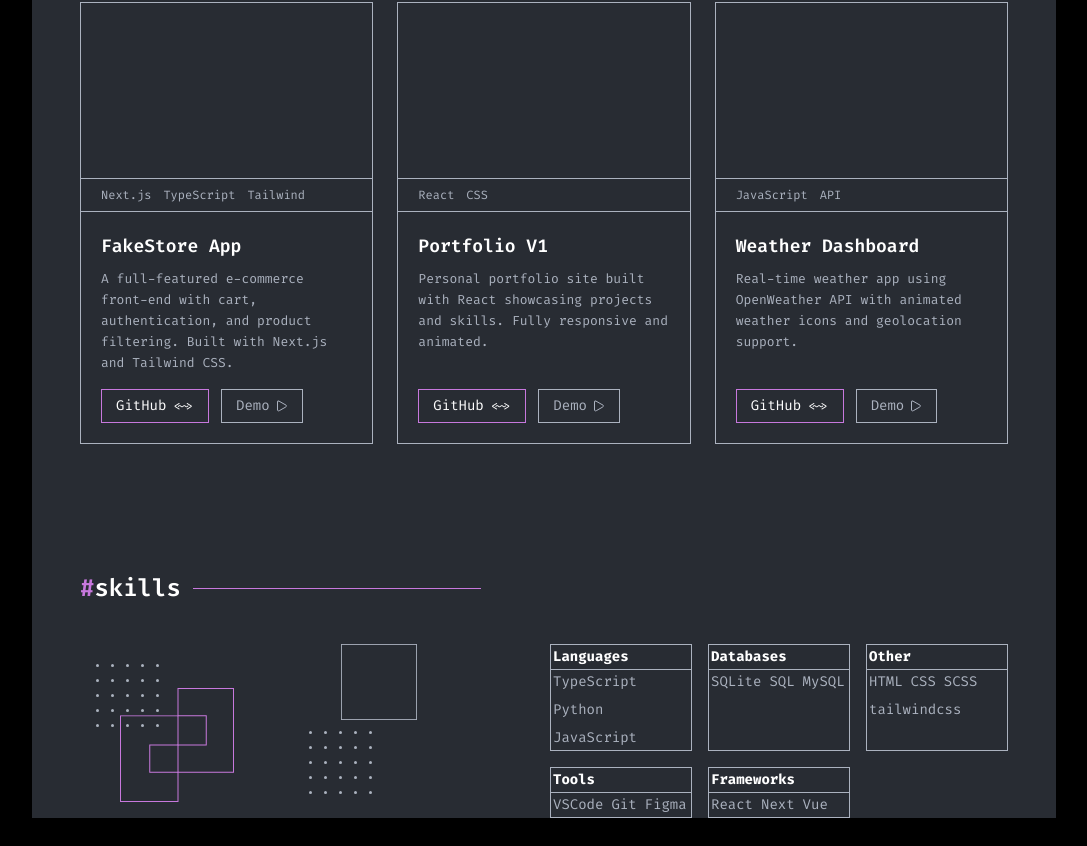
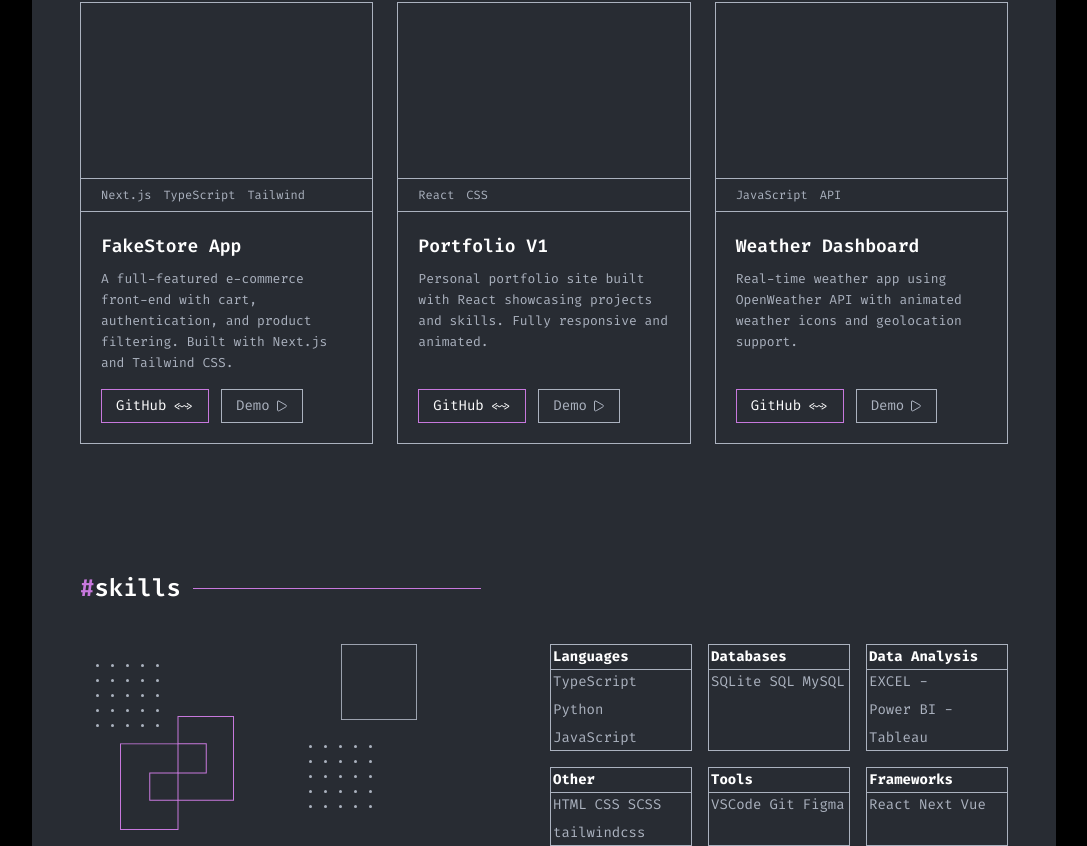
Before and after one commit to Eslam-mg/portfolio, a Next.js app: page / in a window 1280 px wide. Shown: the part 813-1659 px from the top of the page, without its empty margins (96-1183 px from the left). Before the commit the page ends 1631 px from the top, so only its background shows below. Built offline with nearby package versions, Linux system fonts and the light colour scheme.

Commit message:
add SKILLS PREVIEW section

```diff
--- a/src/app/(home)/page.tsx
+++ b/src/app/(home)/page.tsx
@@ -146,6 +146,17 @@ export default function page() {
 
                         <div className="border border-borderColor">
                             <div className="border-b border-borderColor text-sm text-white font-bold p-0.5">
+                                Data Analysis
+                            </div>
+                            <div className="text-textPrimaryColor flex flex-row flex-wrap gap-2 text-sm p-0.5">
+                                <span>EXCEL -</span>
+                                <span>Power BI -</span>
+                                <span>Tableau</span>
+                            </div>
+                        </div>
+
+                        <div className="border border-borderColor">
+                            <div className="border-b border-borderColor text-sm text-white font-bold p-0.5">
                                 Other
                             </div>
                             <div className="text-textPrimaryColor flex flex-row flex-wrap gap-2 text-sm p-0.5">
```
